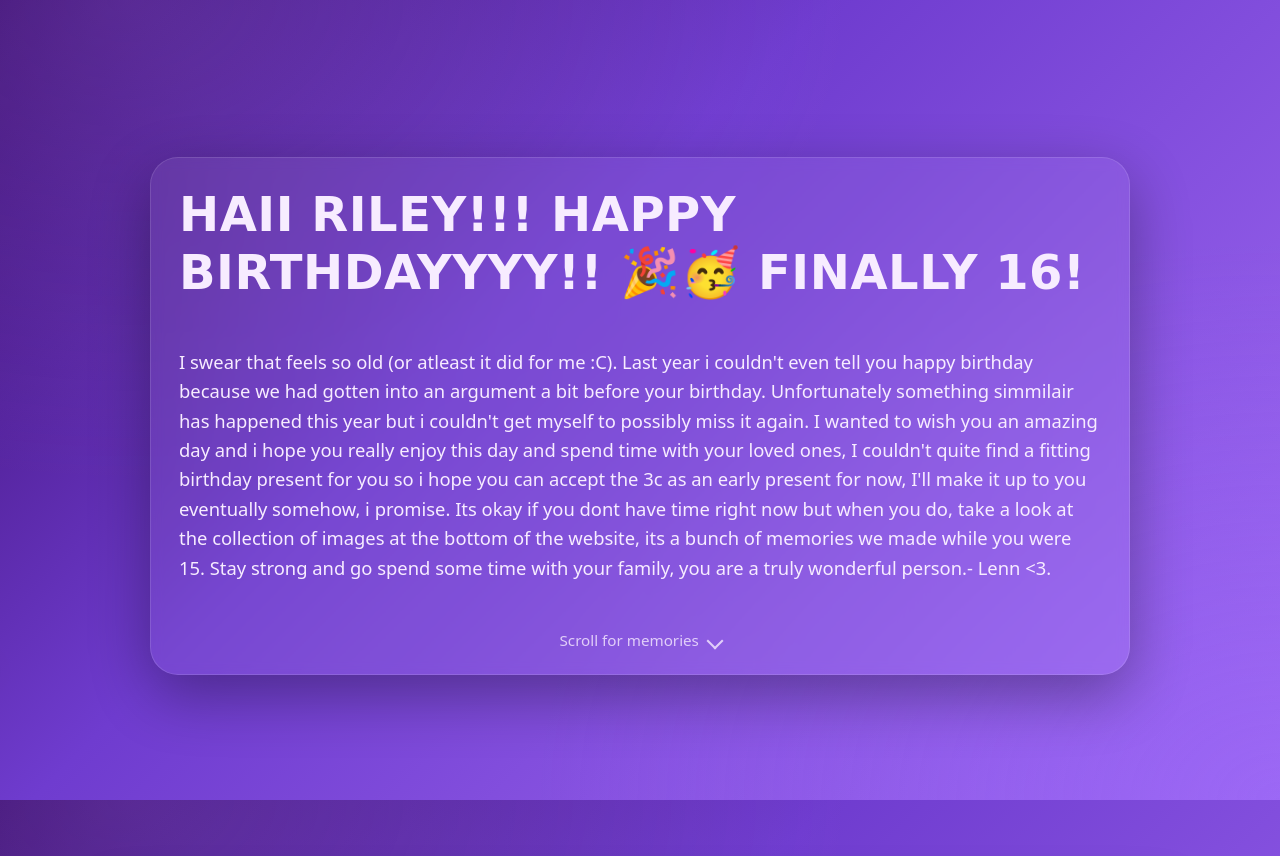
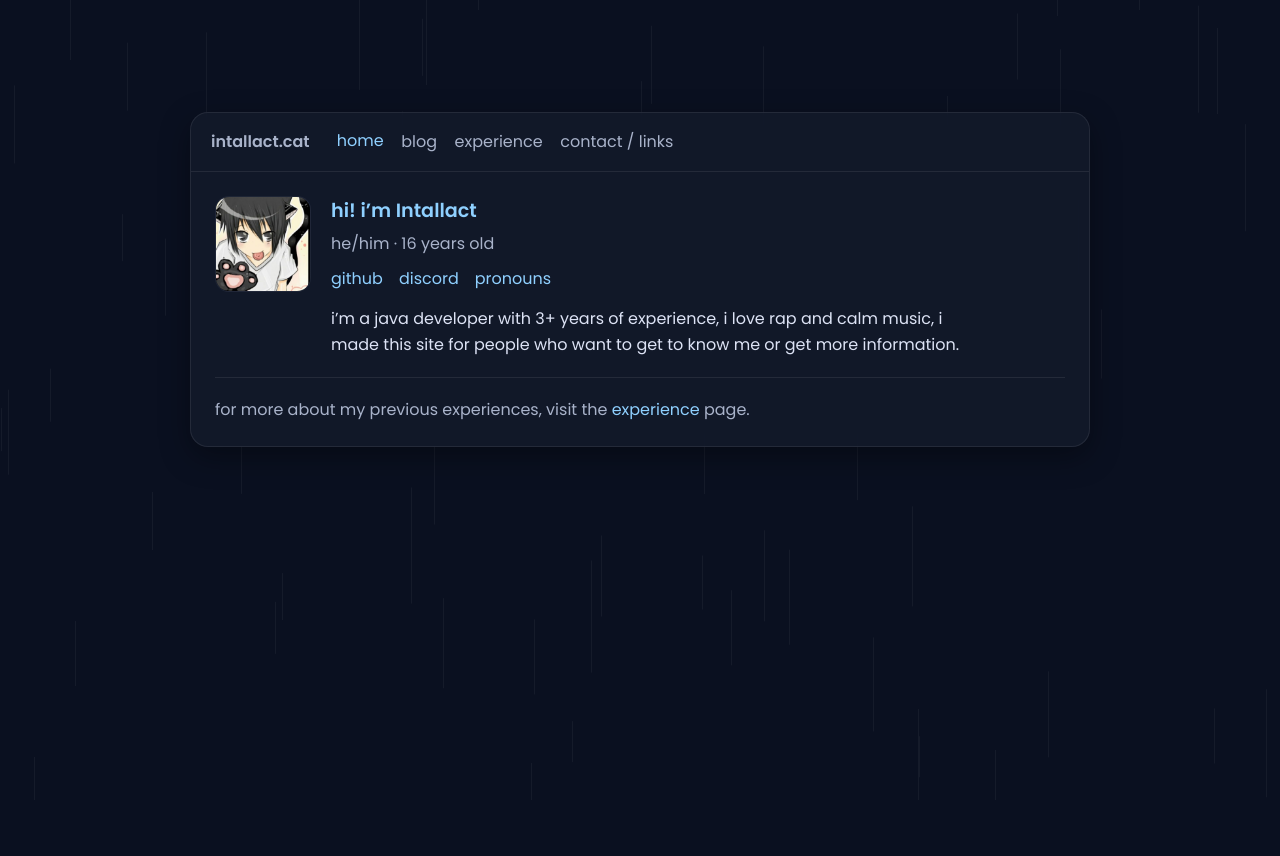
Before and after one commit to intallact/intallact.cat, a plain HTML site: page index.html in a window 1280 px wide. Shown: the top 856 px of the page. After the commit the page ends 800 px from the top, so only its background shows below. Drawn offline with Linux system fonts and the light colour scheme.

Commit message:
Update index.html

```diff
--- a/index.html
+++ b/index.html
@@ -2,292 +2,251 @@
 <html lang="en">
 <head>
   <meta charset="UTF-8" />
-  <meta name="viewport" content="width=device-width, initial-scale=1" />
-  <title>Happy 16th, Riley! 🎉</title>
+  <meta name="viewport" content="width=device-width, initial-scale=1.0" />
+  <title>Intallact — Personal Site</title>
+  <link href="https://fonts.googleapis.com/css2?family=Poppins:wght@400;500;600&display=swap" rel="stylesheet">
   <style>
     :root{
-      --purple-1:#6f3ccf; /* base */
-      --purple-2:#a36df5; /* accent */
-      --purple-3:#3a0b6b; /* deep */
-      --text:#f7ecff;
-      --muted:#cdb7ff44;
-    }
-    *{box-sizing:border-box}
-    html,body{height:100%;margin:0}
-    body{
-      color:var(--text);
-      overflow-x:hidden;
-      font-family: ui-rounded, system-ui, -apple-system, Segoe UI, Roboto, "Helvetica Neue", Arial, "Apple Color Emoji", "Segoe UI Emoji";
-      /* Two-layer clean purple gradients */
-      background:
-        radial-gradient(1200px 800px at 10% 0%, #b489ff33 0%, transparent 60%),
-        radial-gradient(1200px 900px at 100% 100%, #8b5cf64d 0%, transparent 62%),
-        linear-gradient(135deg, var(--purple-3), var(--purple-1) 40%, var(--purple-2));
+      --bg:#0a1020;
+      --card:#131a2b;
+      --text:#dbe6ff;
+      --muted:#a9b3ca;
+      --accent:#8fd0ff;
+      --line:rgba(255,255,255,.08);
+      --shadow:0 10px 30px rgba(0,0,0,.35);
+      --radius:18px;
+      --blur:10px;
+      --speed:180ms;
     }
 
-    /* Floating Latios/Latias */
-    .floaters{position:fixed; inset:0; pointer-events:none; z-index:5}
-    .floater{position:absolute; opacity:.9; filter: drop-shadow(0 10px 18px #0006);}
-    .floater img{height:120px; width:auto;}
-    @keyframes slowDrift1{
-      0%{transform:translate(-20%, 20%) rotate(0deg)}
-      50%{transform:translate(30vw, -10vh) rotate(4deg)}
-      100%{transform:translate(110vw, -30vh) rotate(0deg)}
+    *{box-sizing:border-box;margin:0;padding:0}
+    body{
+      font-family: 'Poppins', sans-serif;
+      background: var(--bg);
+      color: var(--text);
+      line-height:1.6;
+      overflow:hidden;
     }
-    @keyframes slowDrift2{
-      0%{transform:translate(120vw, 100vh) rotate(0deg)}
-      50%{transform:translate(50vw, 40vh) rotate(-6deg)}
-      100%{transform:translate(-20vw, -10vh) rotate(0deg)}
+
+    ::selection{ background: var(--accent); color:#061028; }
+    a{ color: var(--accent); text-decoration:none; }
+    a:hover{ text-decoration:underline; }
+
+    /* RAIN EFFECT */
+    .rain{
+      position:fixed; inset:0;
+      pointer-events:none;
+      overflow:hidden;
+      z-index:0;
     }
-    .floater.latios{left:-120px; bottom:15vh; animation:slowDrift1 60s linear infinite;}
-    .floater.latias{right:-120px; top:10vh; animation:slowDrift2 70s linear infinite;}
+    .drop{
+      position:absolute;
+      bottom:110%;
+      width:1px;
+      height:60px;
+      background:rgba(255,255,255,0.12);
+      animation: fall linear infinite;
+      opacity:.4;
+    }
+    @keyframes fall{ to { transform: translateY(120vh); } }
 
-    /* Center hero section */
-    header.hero{
-      min-height:100vh; display:grid; place-items:center; position:relative; z-index:10; padding:6rem 1rem 4rem;
+    /* LAYOUT */
+    .wrap{
+      position:relative;
+      z-index:1;
+      width:min(900px, 90vw);
+      margin:7rem auto 3rem;
     }
+
     .card{
-      max-width:980px; background: #ffffff0f; border:1px solid #ffffff1f; border-radius:28px; padding:28px 28px 24px;
-      backdrop-filter: blur(6px); box-shadow: 0 20px 60px #0005;
+      background:rgba(19,26,43,0.85);
+      border:1px solid var(--line);
+      backdrop-filter:blur(var(--blur));
+      border-radius:var(--radius);
+      box-shadow:var(--shadow);
+      overflow:hidden;
     }
-    .title{ font-family: "Segoe Script","Bradley Hand", "Comic Neue", "Pacifico", cursive; font-size:clamp(1.8rem, 3vw + 1rem, 3rem); line-height:1.2; margin:0; letter-spacing:.5px;}
 
-    .message{ margin-top:16px; font-size:clamp(1rem, .9rem + .6vw, 1.15rem); line-height:1.6; white-space:pre-wrap}
+    .card__nav{
+      display:flex;
+      align-items:center;
+      gap:1.2rem;
+      padding:1rem 1.25rem;
+      border-bottom:1px solid var(--line);
+    }
+    .brand{color:var(--muted);font-weight:600;margin-right:.5rem;}
+    .tabs{display:flex;gap:1.1rem;}
+    .tab{
+      cursor:pointer;
+      color:var(--muted);
+      background:transparent;
+      border:none;
+      font-family:'Poppins',sans-serif;
+      font-size:1rem;
+      transition:color var(--speed), transform var(--speed);
+    }
+    .tab:hover{color:var(--text);}
+    .tab.active{color:var(--accent);transform:translateY(-1px);}
 
-    /* Text appear animation + purple particles */
-    .reveal{opacity:0; transform:translateY(6px);}
-    .reveal.visible{opacity:1; transform:none; transition:opacity .8s ease, transform .8s ease;}
-    .particles{position:absolute; inset:0; pointer-events:none; mix-blend-mode: screen;}
-    canvas#textParticles{position:absolute; inset:0;}
+    .card__body{padding:1.5rem;}
 
-    /* CTA hint */
-    .scroll-hint{display:flex; gap:.6rem; align-items:center; justify-content:center; margin-top:18px; opacity:.8; font-size:.95rem}
-    .scroll-hint .arrow{display:inline-block; border:solid var(--text); border-width:0 2px 2px 0; padding:5px; transform:rotate(45deg); margin-bottom:-2px}
+    .section{display:none;opacity:0;transform:translateY(4px);transition:opacity 280ms,transform 280ms;}
+    .section.show{display:block;opacity:1;transform:translateY(0);}
 
-    /* Gallery */
-    section.gallery{min-height:100vh; padding:72px 16px 100px; position:relative}
-    .g-wrap{max-width:1080px; margin:0 auto}
-    .g-card{background:#ffffff0f; border:1px solid #ffffff1f; border-radius:22px; padding:16px 16px 28px; box-shadow:0 16px 40px #0005;}
-    .frame{position:relative; aspect-ratio:16/9; background:linear-gradient(180deg,#00000055,#00000022); border-radius:16px; overflow:hidden}
-    .frame img{position:absolute; inset:0; width:100%; height:100%; object-fit:cover}
-    .g-controls{display:flex; align-items:center; justify-content:space-between; gap:12px; margin-top:14px}
-    .btn{user-select:none; cursor:pointer; border:none; border-radius:999px; padding:12px 16px; font-weight:600; color:#25103b; background:linear-gradient(180deg,#e9d5ff,#d8b4fe); box-shadow:0 10px 18px #0004}
-    .btn:active{transform:translateY(1px)}
-    .caption{opacity:.9}
+    /* HOME */
+    .grid{display:grid;grid-template-columns:100px 1fr;gap:1rem;align-items:start;}
 
-    /* Confetti canvas on top */
-    #confetti{position:fixed; inset:0; pointer-events:none; z-index:999}
+    /* UPDATED PROFILE PICTURE FRAME */
+    .avatar{
+      width: 96px;
+      height: 96px;
+      border-radius: 14px;
+      border: 1px solid var(--line);
+      background: linear-gradient(180deg,#0e1528 0%, #0b1224 100%);
+      box-shadow: inset 0 0 18px rgba(0,0,0,.4);
+      overflow: hidden;
+      position: relative;
+    }
+    .avatar img{
+      position: absolute;
+      inset: 0;
+      width: 100%;
+      height: 100%;
+      object-fit: cover;
+      display: block;
+    }
 
-    /* Credits (tiny, subtle) */
-    footer{opacity:.65; font-size:.85rem; text-align:center; padding:24px 12px}
+    h1{font-size:1.2rem;color:var(--accent);margin-bottom:.3rem;}
+    .sub{color:var(--muted);}
+    .inline-links{display:flex;gap:1rem;margin-top:.6rem;}
+    .blurb{margin-top:.9rem;max-width:65ch;color:#dde3f5;}
+
+    hr{border:0;border-top:1px solid var(--line);margin:1.2rem 0;}
+
+    /* BLOG TABLE */
+    .blog-list{width:100%;border-collapse:collapse;}
+    .blog-list th,.blog-list td{padding:.8rem .6rem;border-bottom:1px solid var(--line);}
+    .blog-list th{color:var(--muted);font-weight:500;text-align:left;}
+    .blog-list td:last-child{text-align:right;color:var(--muted);}
+
+    /* BLOG POST */
+    .blog-post{max-width:65ch;margin:auto;}
+    .back{display:inline-block;margin-bottom:1rem;color:var(--accent);cursor:pointer;}
   </style>
 </head>
 <body>
-  <canvas id="confetti"></canvas>
+  <div class="rain"></div>
 
-  <!-- Floating duo -->
-  <div class="floaters" aria-hidden="true">
-    <div class="floater latios"><img src="381.png" alt="Latios"></div>
-    <div class="floater latias"><img src="latias.png" alt="Latias"></div>
+  <main class="wrap">
+    <section class="card">
+      <header class="card__nav">
+        <div class="brand">intallact.cat</div>
+        <nav class="tabs">
+          <button class="tab active" data-tab="home">home</button>
+          <button class="tab" data-tab="blog">blog</button>
+          <button class="tab" data-tab="experience">experience</button>
+          <button class="tab" data-tab="links">contact / links</button>
+        </nav>
+      </header>
+
+      <div class="card__body">
+        <!-- HOME -->
+        <section id="home" class="section show">
+          <div class="grid">
+            <!-- Updated avatar block -->
+            <div class="avatar" aria-label="profile picture">
+              <img src="./me.png" alt="Profile picture" loading="eager" decoding="async">
             </div>
 
-  <header class="hero">
-    <div class="card reveal" id="heroCard" style="position:relative">
-      <canvas id="textParticles"></canvas>
-      <h1 class="title">HAII RILEY!!! HAPPY BIRTHDAYYYY!! 🎉🥳 FINALLY 16!</h1>
-      <p class="message" id="msg">
-I swear that feels so old (or atleast it did for me :C). Last year i couldn't even tell you happy birthday because we had gotten into an argument a bit before your birthday. Unfortunately something simmilair has happened this year but i couldn't get myself to possibly miss it again. I wanted to wish you an amazing day and i hope you really enjoy this day and spend time with your loved ones, I couldn't quite find a fitting birthday present for you so i hope you can accept the 3c as an early present for now, I'll make it up to you eventually somehow, i promise. Its okay if you dont have time right now but when you do, take a look at the collection of images at the bottom of the website, its a bunch of memories we made while you were 15. Stay strong and go spend some time with your family, you are a truly wonderful person.- Lenn <3.
-      </p>
-      <div class="scroll-hint">
-        <span>Scroll for memories</span>
-        <i class="arrow"></i>
+            <div>
+              <h1>hi! i’m Intallact</h1>
+              <div class="sub">he/him · 16 years old</div>
+              <div class="inline-links">
+                <a href="https://github.com/Intallact" target="_blank">github</a>
+                <a href="https://discord.id/?prefill=1011756509501333532" target="_blank">discord</a>
+                                <a href="https://en.pronouns.page/@intallact" target="_blank">pronouns</a>
+              </div>
+              <p class="blurb">i’m a java developer with 3+ years of experience, i love rap and calm music, i made this site for people who want to get to know me or get more information.</p>
             </div>
           </div>
-  </header>
+          <hr>
+          <p class="sub">for more about my previous experiences, visit the <a href="#" onclick="selectTab('experience');return false;">experience</a> page.</p>
+        </section>
 
-  <section class="gallery" id="gallery">
-    <div class="g-wrap">
-      <div class="g-card">
-        <div class="frame">
-          <img id="slide" src="2025-09-21_21.02.52.png" alt="Memory 1">
-        </div>
-        <div class="g-controls">
-          <button class="btn" id="prevBtn" aria-label="Previous image">← Prev</button>
-          <div class="caption" id="cap">1 / 6</div>
-          <button class="btn" id="nextBtn" aria-label="Next image">Next →</button>
-        </div>
-        <div style="margin-top:8px;opacity:.8">Tip: use your keyboard ◀ ▶ to switch images.</div>
-      </div>
+        <!-- BLOG -->
+        <section id="blog" class="section">
+          <table class="blog-list">
+            <thead>
+              <tr><th>title</th><th></th><th>date</th></tr>
+            </thead>
+            <tbody>
+              <tr>
+                <td><a href="#" onclick="openBlog('blog-post-1')">about me</a></td>
+                <td class="sub">some information about me</td>
+                <td>22/10/2025</td>
+              </tr>
+            </tbody>
+          </table>
+        </section>
+
+        <!-- BLOG POST DETAIL -->
+        <section id="blog-post-1" class="section">
+          <div class="blog-post">
+            <a class="back" onclick="selectTab('blog')">← back to blog</a>
+            <h2>information about me!</h2>
+            <p>my name is Intallact! Theres alot to know about me so i thought i might aswell explain it on my website! I'm a 16 year old java developer with 3+ years of experience, my favourite pokemon is shaymin! my favourite colour is blue, and at 2nd is orange. I'm bisexual and also HT3 VTL & Lurrns Tierlist, Also LT2 Diamond Crystal Pvp on subtiers.com, I only have one pet, a dog. Her name is Jenny and shes a pug. I enjoy playing every minecraft pvp mode except mace and axe (because i suck lol) as of writing this i have currently taken a break from minecraft pvp and will play less to focus on school, studies, mental health, and my future. I have spent way too much time on minecraft which has lead to me distancing myself from people who are really important to me, If you are looking to hire me as a developer for your server please check otu the experiences tab which will show you some previous server i've been staff on.</p>
           </div>
         </section>
 
-  <footer>Made with 💜 Riley's 16th</footer>
+        <!-- EXPERIENCE -->
+        <section id="experience" class="section">
+          <p>Ex Co-Owner @ ImpendMC</p>
+         <p>Ex Admin + Media Manager @ BroKits</p>
+                   <p>Ex Media @ LeoneMC</p>
+                             <p>Ex Developer @ CherryPrac</p>
+                                       <p>Ex Owner @ Yuzai, CaveKits, Potting</p>
+                                                 <p>Currently i am resigned everywhere due to not having enough time, interest lack of motiviation, if you need specific things done and i am not busy shoot me a dm on discord @intallact</p>
+        </section>
 
-  <audio id="confettiSound"></audio>
+        <!-- CONTACT / LINKS -->
+        <section id="links" class="section">
+          <p>discord: @intallact<br>github: <a href="https://github.com/Intallact" target="_blank">github.com/Intallact</a><br>website: intallact.cat</p>pronouns page:  <a href="https://en.pronouns.page/@intallact"  target="_blank">pronouns.page/@intallact
+        </section>
+      </div>
+    </section>
+  </main>
 
   <script>
-    // -------------------- Confetti + sound on load --------------------
-    const confettiCanvas = document.getElementById('confetti');
-    const cx = confettiCanvas.getContext('2d');
-    let confettiPieces = [];
-
-    function makeConfettiSound(){
-      const audioEl = document.getElementById('confettiSound');
-      // Procedural chime using WebAudio to avoid external files
-      const ctx = new (window.AudioContext || window.webkitAudioContext)();
-      const now = ctx.currentTime;
-      const comp = ctx.createDynamicsCompressor(); comp.connect(ctx.destination);
-      [0, 0.05, 0.12].forEach((t,i)=>{
-        const o = ctx.createOscillator();
-        const g = ctx.createGain();
-        o.type = i===2 ? 'triangle' : 'sine';
-        o.frequency.value = 660 * (i? 1.25*i : 1);
-        g.gain.setValueAtTime(0.0001, now+t);
-        g.gain.exponentialRampToValueAtTime(0.7/(i+1), now+t+0.01);
-        g.gain.exponentialRampToValueAtTime(0.0001, now+t+0.5);
-        o.connect(g); g.connect(comp); o.start(now+t); o.stop(now+t+0.55);
+    // Tabs switching
+    const tabs = document.querySelectorAll('.tab');
+    const sections = document.querySelectorAll('.section');
+    function selectTab(id){
+      tabs.forEach(t=>t.classList.toggle('active', t.dataset.tab===id));
+      sections.forEach(s=>{
+        if(s.id===id){s.classList.add('show');}
+        else{s.classList.remove('show');}
       });
     }
+    tabs.forEach(t=>t.addEventListener('click',()=>selectTab(t.dataset.tab)));
 
-    function resizeCanvas(){
-      confettiCanvas.width = innerWidth * devicePixelRatio;
-      confettiCanvas.height = innerHeight * devicePixelRatio;
-      cx.setTransform(devicePixelRatio,0,0,devicePixelRatio,0,0);
-    }
-    addEventListener('resize', resizeCanvas);
-    resizeCanvas();
-
-    function launchConfetti(){
-      const colors = ['#f0abfc','#d8b4fe','#c4b5fd','#a78bfa','#f5d0fe'];
-      const corners = [
-        {x:0, y:0, vx:2, vy:3},
-        {x:innerWidth, y:0, vx:-2, vy:3},
-        {x:0, y:innerHeight, vx:2, vy:-3},
-        {x:innerWidth, y:innerHeight, vx:-2, vy:-3}
-      ];
-      const N = 180;
-      confettiPieces = Array.from({length:N}, (_,i)=>{
-        const c = corners[i%corners.length];
-        return {
-          x:c.x, y:c.y,
-          vx:c.vx*(1+Math.random()*2), vy:c.vy*(1+Math.random()*2),
-          g: 0.05 + Math.random()*0.06,
-          w: 6 + Math.random()*6,
-          h: 10 + Math.random()*12,
-          r: Math.random()*Math.PI,
-          rc: (Math.random()<.5?-1:1) * (0.05 + Math.random()*0.1),
-          color: colors[Math.floor(Math.random()*colors.length)],
-          life: 120 + Math.random()*60
-        }
-      });
-      makeConfettiSound();
-      animateConfetti();
-      setTimeout(()=>{ // fade out after a while
-        confettiPieces = []
-      }, 4000);
+    // Open specific blog
+    function openBlog(id){
+      sections.forEach(s=>s.classList.remove('show'));
+      document.getElementById(id).classList.add('show');
     }
 
-    function animateConfetti(){
-      if(!confettiPieces.length) return; // stop when empty
-      cx.clearRect(0,0,innerWidth, innerHeight);
-      confettiPieces.forEach(p=>{
-        p.vy += p.g; p.x += p.vx; p.y += p.vy; p.r += p.rc; p.life -= 1;
-        cx.save(); cx.translate(p.x, p.y); cx.rotate(p.r);
-        cx.fillStyle = p.color; cx.globalAlpha = Math.max(0, Math.min(1, p.life/180));
-        cx.fillRect(-p.w/2, -p.h/2, p.w, p.h);
-        cx.restore();
-      });
-      confettiPieces = confettiPieces.filter(p=> p.life>0 && p.y < innerHeight+50 && p.x>-50 && p.x<innerWidth+50);
-      requestAnimationFrame(animateConfetti);
+    // Rain
+    const rain=document.querySelector('.rain');
+    const drops=70;
+    for(let i=0;i<drops;i++){
+      const d=document.createElement('div');
+      d.className='drop';
+      d.style.left=Math.random()*100+'vw';
+      d.style.animationDuration=2+Math.random()*4+'s';
+      d.style.animationDelay=Math.random()*5+'s';
+      d.style.height=40+Math.random()*80+'px';
+      rain.appendChild(d);
     }
-
-    // Trigger on first paint
-    window.addEventListener('load', launchConfetti, {once:true});
-
-    // -------------------- Text reveal + purple particles --------------------
-    const heroCard = document.getElementById('heroCard');
-    const tp = document.getElementById('textParticles');
-    const tctx = tp.getContext('2d');
-
-    function resizeTP(){
-      const rect = heroCard.getBoundingClientRect();
-      tp.width = rect.width * devicePixelRatio; tp.height = rect.height * devicePixelRatio;
-      tctx.setTransform(devicePixelRatio,0,0,devicePixelRatio,0,0);
-    }
-    resizeTP();
-    addEventListener('resize', resizeTP);
-
-    function reveal(){ heroCard.classList.add('visible'); burstParticles(); }
-    // delay a touch for elegance
-    setTimeout(reveal, 400);
-
-    let dots = [];
-    function burstParticles(){
-      const rect = heroCard.getBoundingClientRect();
-      const origin = {x: rect.width/2, y: 40};
-      const colors = ['#c084fc','#a78bfa','#ddd6fe','#f5d0fe'];
-      dots = Array.from({length:120}, ()=>({
-        x: origin.x, y: origin.y,
-        vx: (Math.random()-0.5)*3.5,
-        vy: -Math.random()*2.5 - 1,
-        life: 100+Math.random()*40,
-        r: 1+Math.random()*2.2,
-        color: colors[Math.floor(Math.random()*colors.length)]
-      }));
-      animateTP();
-    }
-
-    function animateTP(){
-      if(!dots.length) return;
-      tctx.clearRect(0,0,tp.width, tp.height);
-      dots.forEach(d=>{
-        d.x += d.vx; d.y += d.vy; d.vy += 0.02; d.life -= 1;
-        tctx.globalAlpha = Math.max(0, d.life/120);
-        tctx.fillStyle = d.color; tctx.beginPath(); tctx.arc(d.x, d.y, d.r, 0, Math.PI*2); tctx.fill();
-      });
-      dots = dots.filter(d=> d.life>0);
-      requestAnimationFrame(animateTP);
-    }
-
-    // -------------------- Gallery with arrow keys --------------------
-    const images = [
-      '2025-09-21_21.02.52.png',
-      '2025-09-21_20.53.39.png',
-      '2025-09-20_11.00.47.png',
-      '2025-09-06_22.37.56.png',
-      '2025-08-04_16.15.12.png',
-      '2025-08-03_22.04.07.png'
-    ];
-    let idx = 0;
-    const slide = document.getElementById('slide');
-    const cap = document.getElementById('cap');
-    const prevBtn = document.getElementById('prevBtn');
-    const nextBtn = document.getElementById('nextBtn');
-
-    function updateSlide(){
-      slide.style.opacity = 0;
-      setTimeout(()=>{
-        slide.src = images[idx];
-        slide.alt = `Memory ${idx+1}`;
-        cap.textContent = `${idx+1} / ${images.length}`;
-        slide.onload = ()=>{ slide.style.opacity = 1 };
-      }, 120);
-    }
-
-    function next(){ idx = (idx+1) % images.length; updateSlide(); }
-    function prev(){ idx = (idx-1+images.length) % images.length; updateSlide(); }
-
-    nextBtn.addEventListener('click', next);
-    prevBtn.addEventListener('click', prev);
-    addEventListener('keydown', (e)=>{
-      if(e.key === 'ArrowRight') next();
-      else if(e.key === 'ArrowLeft') prev();
-    });
-
-    // Smooth scroll to gallery when hint clicked
-    document.querySelector('.scroll-hint').addEventListener('click', ()=>{
-      document.getElementById('gallery').scrollIntoView({behavior:'smooth'});
-    })
   </script>
 </body>
 </html>
```
Lines whose indentation alone changed are shown as unchanged.
